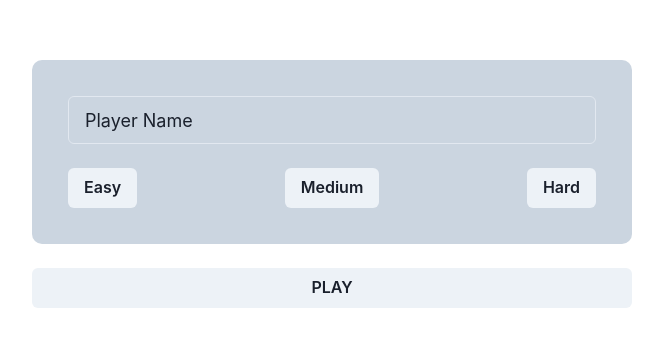
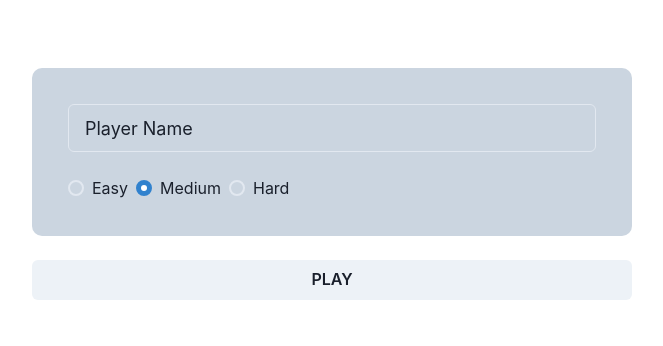
Before and after one commit to MohamedWagih/Trivia-Questions-game, a React (Create React App) app: page / in a window 1280 px wide. Shown: the part 216-562 px from the top of the page, without its empty margins (308-971 px from the left). Built offline with nearby package versions, Linux system fonts and the light colour scheme.

Commit message:
:sparkles: global store

```diff
--- a/jsconfig.json
+++ b/jsconfig.json
@@ -1,9 +1,11 @@
 {
     "compilerOptions": {
-      "baseUrl": ".",
+      "baseUrl": "src",
       "paths": {
         "@/components/*": ["src/presentation/components/*"],
+        "@/application/*": ["src/application/*"],
         "@/store/*": ["src/application/store/*"]
       }
-    }
+    },
+    "include": ["src"]
   }
--- a/package.json
+++ b/package.json
@@ -10,11 +10,13 @@
     "@testing-library/react": "^13.3.0",
     "@testing-library/user-event": "^13.5.0",
     "framer-motion": "^6",
+    "immer": "^9.0.15",
     "react": "^18.2.0",
     "react-dom": "^18.2.0",
     "react-router-dom": "6",
     "react-scripts": "5.0.1",
-    "web-vitals": "^2.1.4"
+    "web-vitals": "^2.1.4",
+    "zustand": "^4.0.0-rc.1"
   },
   "scripts": {
     "start": "react-scripts start",
--- /dev/null
+++ b/src/application/store/appStore.js
@@ -0,0 +1,29 @@
+import create from 'zustand';
+import { devtools } from 'zustand/middleware';
+import produce from 'immer';
+
+// Turn the set method into an immer proxy
+const immer = (config) => (set, get, api) =>
+  config(
+    (partial, replace) => {
+      const nextState = typeof partial === 'function' ? produce(partial) : partial;
+      return set(nextState, replace);
+    },
+    get,
+    api,
+  );
+
+const appStore = (set) => ({
+  playerName: 'test',
+  difficulty: 'mid',
+  setPlayerName: (name) =>
+    set((state) => {
+      state.playerName = name;
+    }),
+  setDifficulty: (difficulty) =>
+    set((state) => {
+      state.difficulty = difficulty;
+    }),
+});
+
+export const useAppStore = create(devtools(immer(appStore), { name: 'trivia_store' }));
--- /dev/null
+++ b/src/application/store/index.js
@@ -0,0 +1 @@
+export { useAppStore } from './appStore';
--- a/src/presentation/App.jsx
+++ b/src/presentation/App.jsx
@@ -1,5 +1,5 @@
 import { Routes, Route } from 'react-router-dom';
-import { Welcome, NotFound } from './screens';
+import { Welcome, NotFound } from 'presentation/screens';
 
 function App() {
   return (
--- a/src/presentation/screens/welcome/Welcome.jsx
+++ b/src/presentation/screens/welcome/Welcome.jsx
@@ -1,19 +1,31 @@
 import React from 'react';
-import { Box, Center, Input, Grid, Button, Flex } from '@chakra-ui/react';
+import { Box, Center, Input, Grid, Button, RadioGroup, Stack, Radio } from '@chakra-ui/react';
+import { useAppStore } from 'application/store';
 
 function Welcome() {
+  const setPlayerName = useAppStore((store) => store.setPlayerName);
+  const difficulty = useAppStore((store) => store.difficulty);
+  const setDifficulty = useAppStore((store) => store.setDifficulty);
+
   return (
     <Center h="100vh">
       <Grid templateColumns="repeat(1, 1fr)" gap={6}>
         <Box bg="gray.300" width="600px" borderRadius="10px" p={4}>
           <Center h="100%">
             <Grid width="100%" templateColumns="repeat(1, 1fr)" padding="20px" gap={6}>
-              <Input _placeholder={{ color: 'inherit' }} placeholder="Player Name" size="lg" />
-              <Flex justifyContent="space-between" flexDir="row">
-                <Button>Easy</Button>
-                <Button>Medium</Button>
-                <Button>Hard</Button>
-              </Flex>
+              <Input
+                _placeholder={{ color: 'inherit' }}
+                placeholder="Player Name"
+                size="lg"
+                onChange={(e) => setPlayerName(e.target.value)}
+              />
+              <RadioGroup onChange={(value) => setDifficulty(value)} value={difficulty}>
+                <Stack direction="row">
+                  <Radio value="easy">Easy</Radio>
+                  <Radio value="mid">Medium</Radio>
+                  <Radio value="hard">Hard</Radio>
+                </Stack>
+              </RadioGroup>
             </Grid>
           </Center>
         </Box>
```
Also changed, not shown: 1 other file (tests, documents, lock files or other folders).
